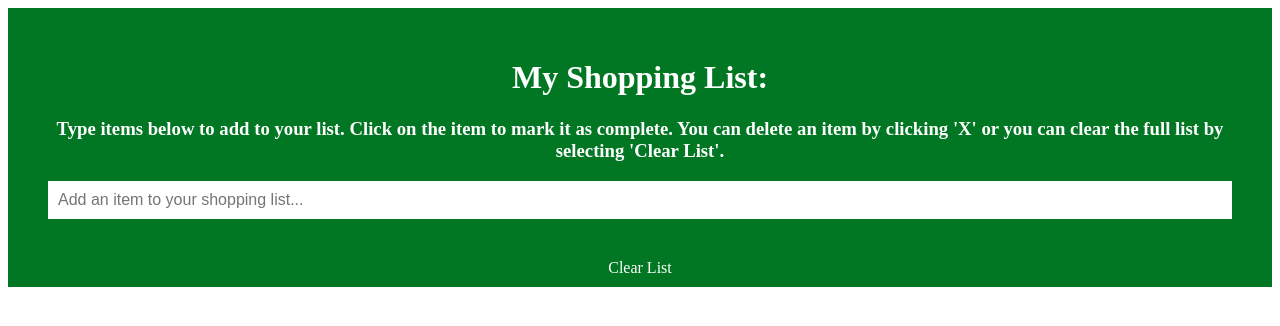
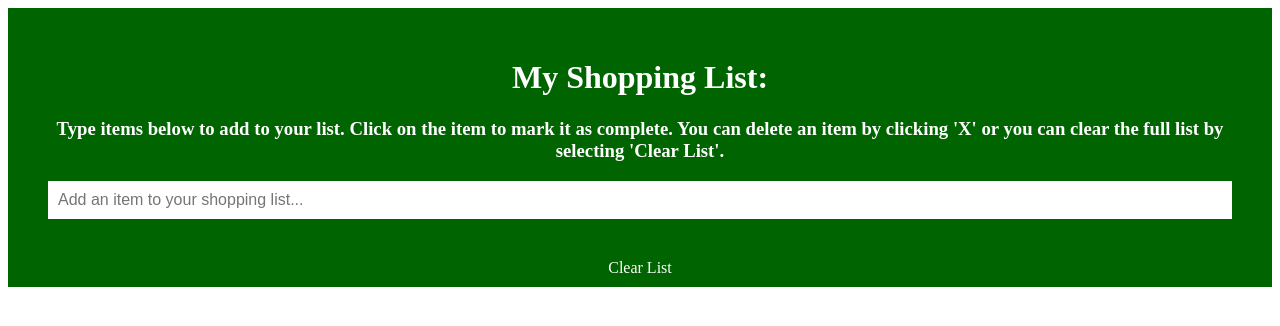
Before and after one commit to MikolajGrzybek/Lista-zakupow, a Django app: page /shoping_list/ in a window 1280 px wide. Shown: the top 326 px of the page. Run offline with Django 3.2, Linux system fonts and the light colour scheme; data that the repository does not hold is empty.

Commit message:
Update styles.css
zmiana tła

```diff
--- a/Shoping_list_project/static/shoping_list/styles.css
+++ b/Shoping_list_project/static/shoping_list/styles.css
@@ -73,7 +73,7 @@ ul li.checked::before {
 
 /* Style the header */
 .header {
-  background-color: #027723;
+  background-color: #006400;
   padding: 30px 40px;
   color: white;
   text-align: center;
@@ -100,7 +100,7 @@ input {
 .clearlist {
   padding: 10px;
   width: 100%;
-  background: #027723;
+  background: #006400;
   color: white;
   float: left;
   text-align: center;
```
